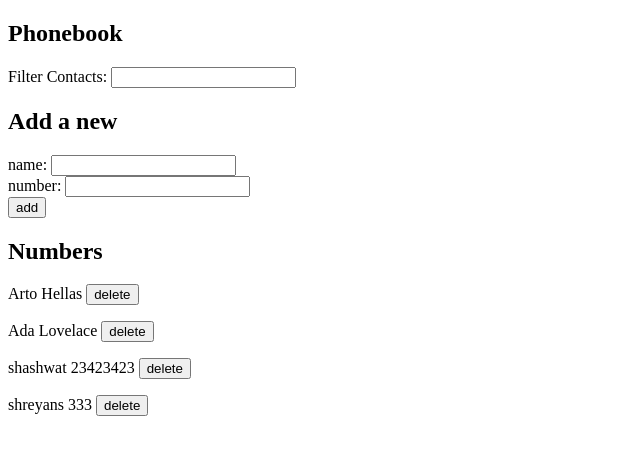
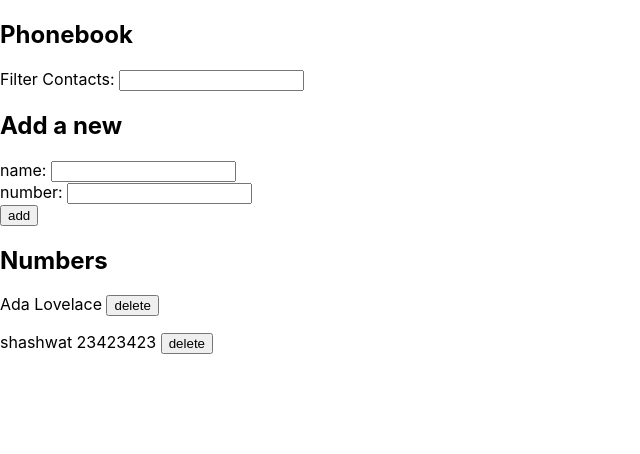
Before and after one commit to ishon19/FullStackOpen, a React (Create React App) app in the folder part2/phonebook/: page / in a window 1280 px wide. Shown: the top 454 px of the page, without its empty margins (0-640 px from the left). Built offline with nearby package versions, Linux system fonts and the light colour scheme; data requests are answered from the project's data file.

Commit message:
final commit part 2

```diff
--- a/part2/phonebook/db.json
+++ b/part2/phonebook/db.json
@@ -1,10 +1,5 @@
 {
   "persons": [
-    {
-      "name": "Arto Hellas",
-      "number": "040-123456",
-      "id": 1
-    },
     {
       "name": "Ada Lovelace",
       "number": "39-44-5323523",
@@ -14,11 +9,6 @@
       "name": "shashwat",
       "phone": "23423423",
       "id": 6
-    },
-    {
-      "name": "shreyans",
-      "phone": "333",
-      "id": 7
     }
   ]
 }
--- a/part2/phonebook/src/components/App.js
+++ b/part2/phonebook/src/components/App.js
@@ -1,15 +1,26 @@
-import axios from "axios";
 import React, { useEffect, useState } from "react";
 import Filter from "./Filter";
 import PersonForm from "./PersonForm";
 import Persons from "./Persons";
 import contactService from "../services/serverService";
+import Notification from "./Notification";
 
 const App = () => {
   const [persons, setPersons] = useState([]);
   const [newName, setNewName] = useState("");
   const [newNumber, setNewNumber] = useState("");
   const [filterString, setFilterString] = useState("");
+  const [message, setMessage] = useState(null);
+  const [messageType, setMessageType] = useState(null);
+
+  const displayNotification = (message, type) => {
+    setMessage(message);
+    setMessageType(type);
+    setTimeout(() => {
+      setMessage(null);
+      setMessageType(null);
+    }, 5000);
+  };
 
   const addContact = (event) => {
     event.preventDefault();
@@ -24,8 +35,11 @@ const App = () => {
           setPersons(persons.concat(data));
           setNewName("");
           setNewNumber("");
+          displayNotification(`Added ${data.name}`, "success");
         })
-        .catch((err) => console.log(err));
+        .catch((err) => {
+          console.log(err);
+        });
     } else {
       if (
         window.confirm(
@@ -43,8 +57,15 @@ const App = () => {
             setPersons(modifiedList);
             setNewName("");
             setNewNumber("");
+            displayNotification(`Updated ${updatedData.name}`, "success");
           })
-          .catch((err) => console.log(err));
+          .catch((err) => {
+            console.log(err);
+            displayNotification(
+              `Information of ${duplicate[0].name} has already been removed from the server`,
+              "error"
+            );
+          });
       }
     }
   };
@@ -69,7 +90,9 @@ const App = () => {
         console.log("promise fulfilled");
         setPersons(data);
       })
-      .catch((err) => console.log(err));
+      .catch((err) => {
+        console.log(err);
+      });
   }, []);
 
   const deleteClickHandler = (id) => {
@@ -83,13 +106,16 @@ const App = () => {
           setNewName("");
           setNewNumber("");
         })
-        .catch((err) => console.log(err));
+        .catch((err) => {
+          console.log(err);
+        });
     }
   };
 
   return (
     <div>
       <h2>Phonebook</h2>
+      <Notification message={message} messageType={messageType} />
       <Filter eventHandler={handleFiltering} value={filterString} />
       <h2>Add a new</h2>
       <PersonForm
--- /dev/null
+++ b/part2/phonebook/src/components/Notification.js
@@ -0,0 +1,8 @@
+import React from "react";
+
+const Notification = ({ message, messageType }) => {
+  if (message === null) return null;
+  return <div className={messageType}>{message}</div>;
+};
+
+export default Notification;
--- a/part2/phonebook/src/index.css
+++ b/part2/phonebook/src/index.css
@@ -11,3 +11,23 @@ code {
   font-family: source-code-pro, Menlo, Monaco, Consolas, 'Courier New',
     monospace;
 }
+
+.error {
+  color: red;
+  background: lightgray;
+  font-size: 20px;
+  border-style: solid;
+  border-radius: 5px;
+  padding: 10px;
+  margin-bottom: 10px;
+}
+
+.success {
+  color: green;
+  background: lightgray;
+  font-size: 20px;
+  border-style: solid;
+  border-radius: 5px;
+  padding: 10px;
+  margin-bottom: 10px;
+}
--- a/part2/phonebook/src/index.js
+++ b/part2/phonebook/src/index.js
@@ -1,5 +1,6 @@
 import React from "react";
 import ReactDOM from "react-dom";
 import App from "./components/App";
+import "./index.css";
 
 ReactDOM.render(<App />, document.getElementById("root"));
```
